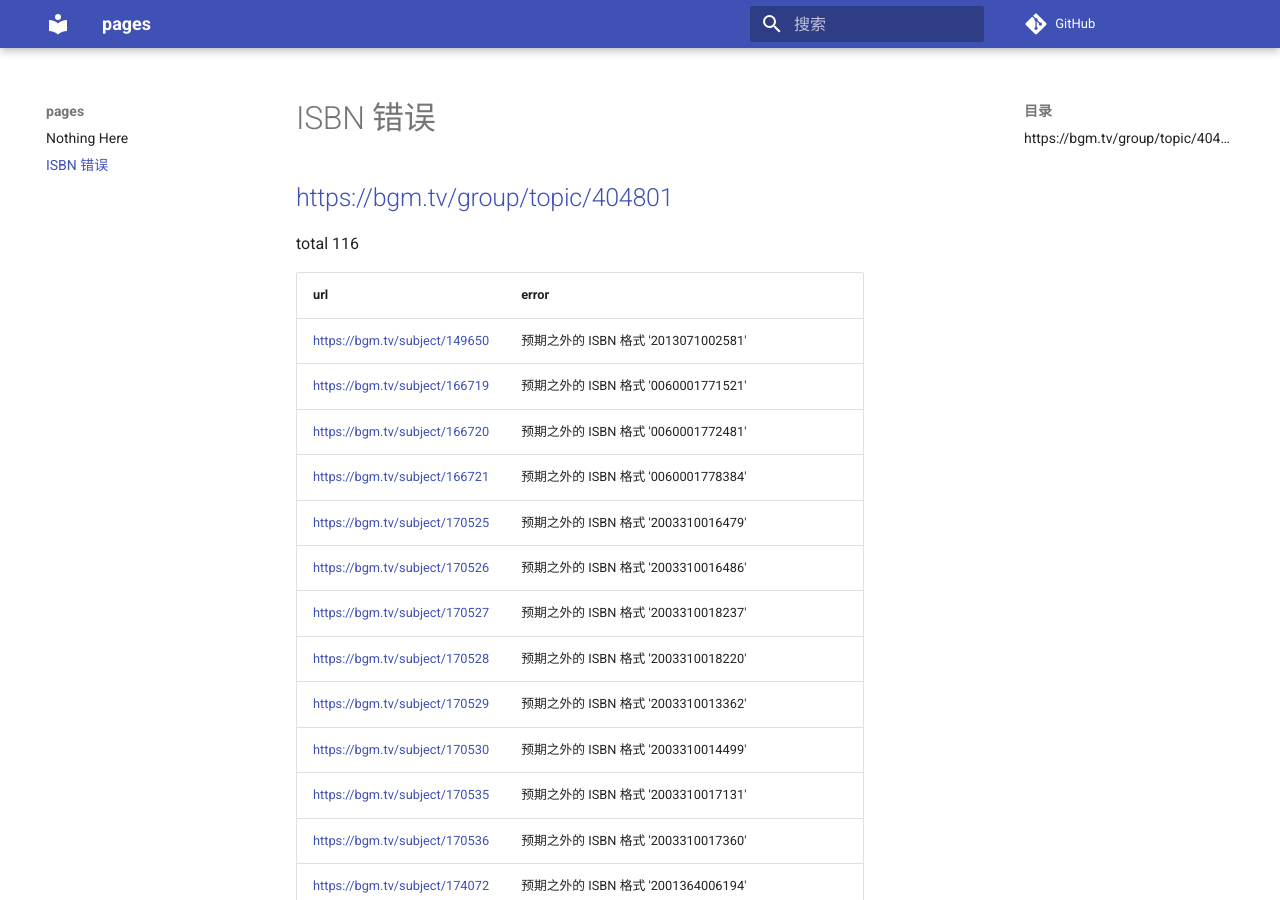
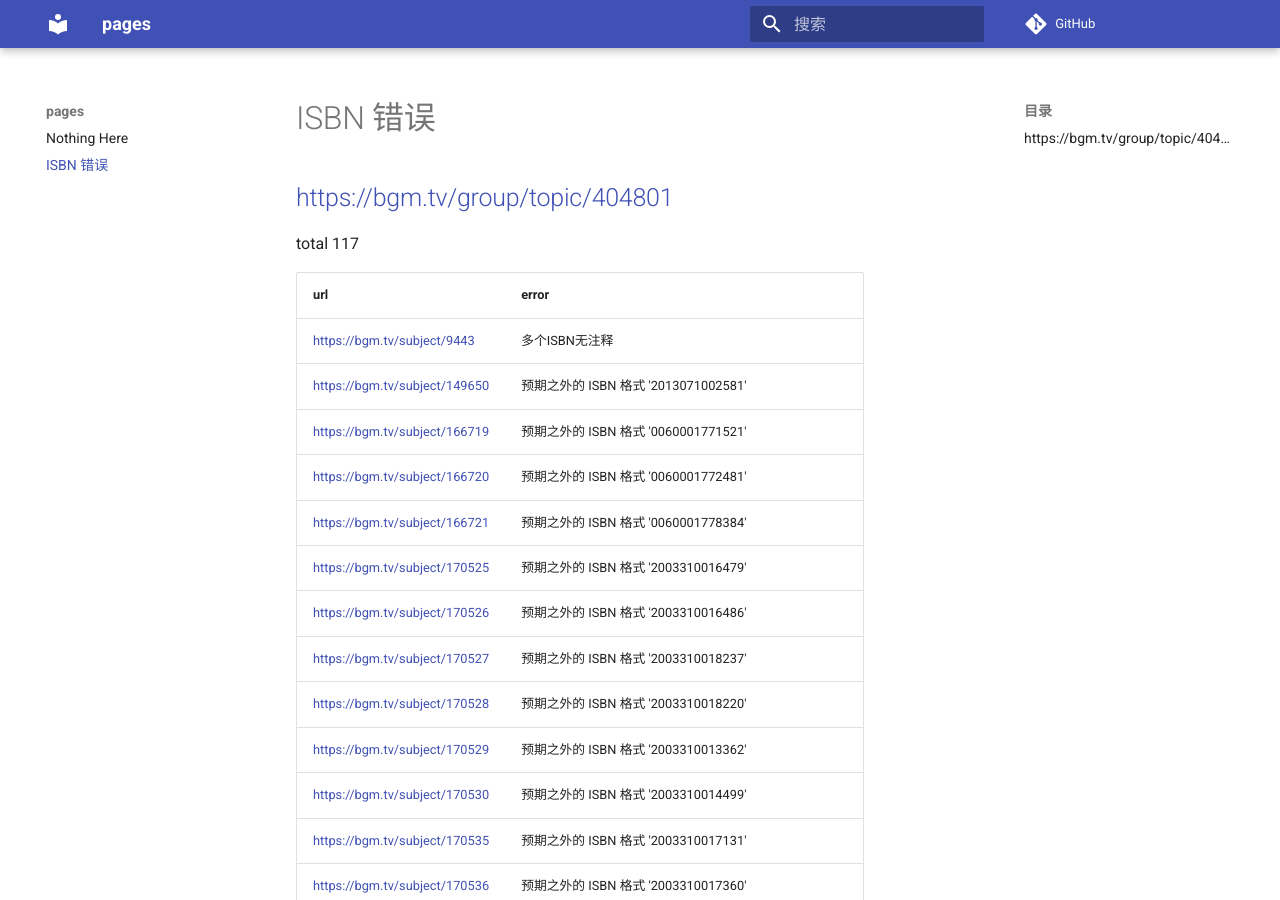
Before and after one commit to trim21/bangumi-pages, an MkDocs documentation site: the page built from docs/isbn.md, in a window 1280 px wide and 900 px high. Built offline with MkDocs 1.6.1 and Material for MkDocs 9.7.7, drawn with Linux system fonts in a browser that asks for light colours; comment, search, counter and statistics services are not loaded.

Commit message:
update isbn.md

```diff
--- a/docs/isbn.md
+++ b/docs/isbn.md
@@ -1,10 +1,11 @@
 # ISBN 错误
 ## <https://bgm.tv/group/topic/404801>
 
-total 116
+total 117
 
 | url | error |
 | --- |  ---  |
+| <https://bgm.tv/subject/9443> | 多个ISBN无注释 |
 | <https://bgm.tv/subject/149650> | 预期之外的 ISBN 格式 '2013071002581' |
 | <https://bgm.tv/subject/166719> | 预期之外的 ISBN 格式 '0060001771521' |
 | <https://bgm.tv/subject/166720> | 预期之外的 ISBN 格式 '0060001772481' |
```
